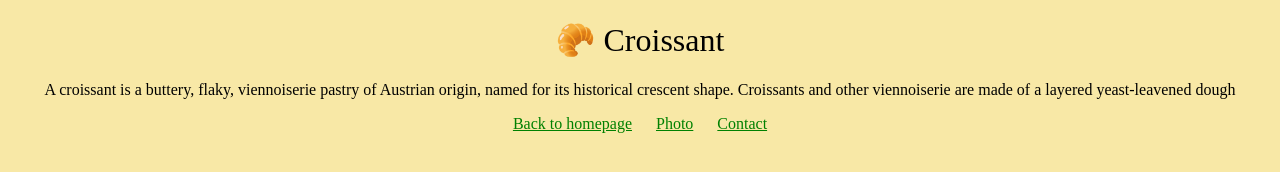
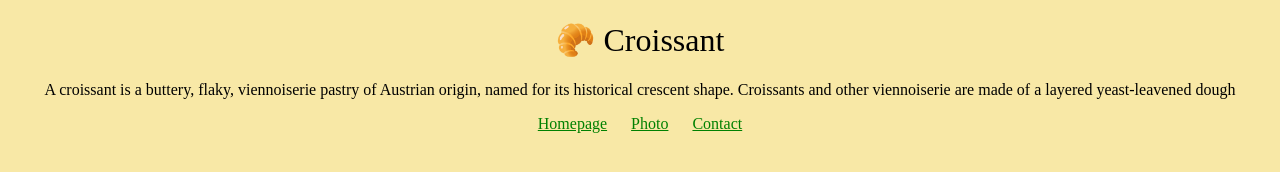
Before and after one commit to natjam13/croissant, a plain HTML site: page index.html in a window 1280 px wide. Drawn offline with Linux system fonts and the light colour scheme.

Commit message:
link update

```diff
--- a/index.html
+++ b/index.html
@@ -15,7 +15,7 @@
     </p>
     <footer></footer>
     <footer>
-      <a href="/"> Back to homepage</a>
+      <a href="/"> Homepage</a>
       <a href="/photo"> Photo</a>
       <a href="/contact"> Contact</a>
     </footer>
```
Also changed, not shown: photo.html (+1 -1 lines).
